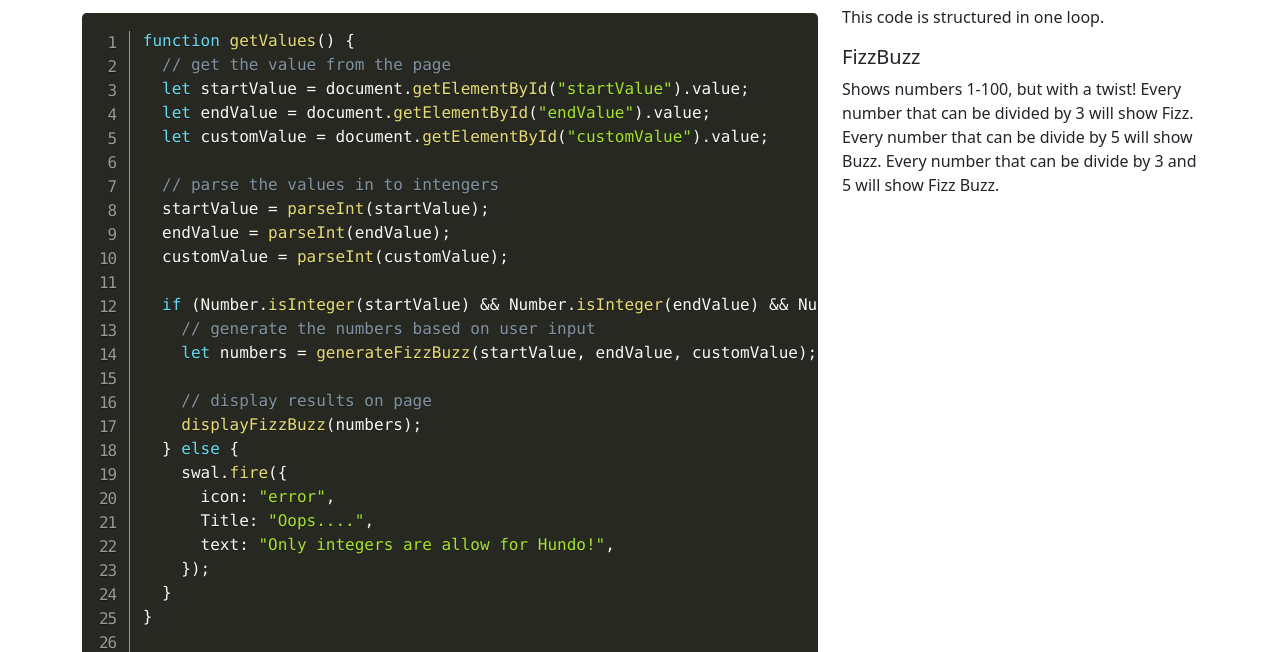
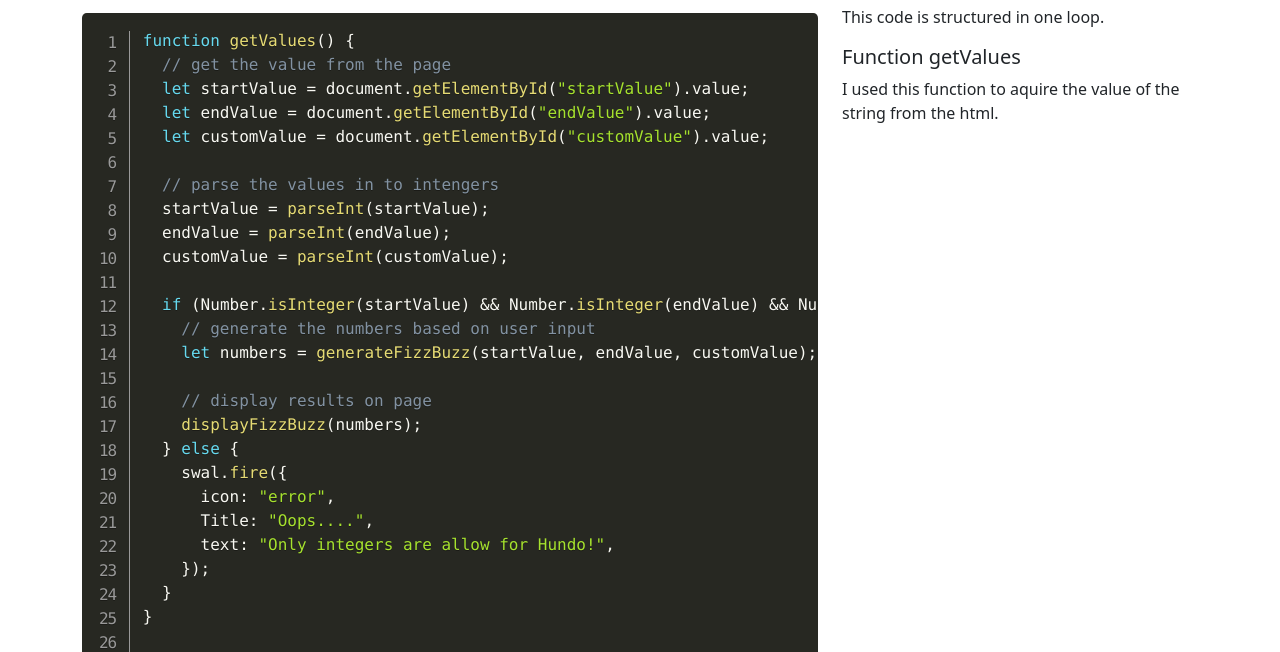
Before and after one commit to Travistybrown/fizzBuzz, a plain HTML site: page code.html in a window 1280 px wide. Shown: the part 145-797 px from the top of the page. Drawn offline with nearby package versions, Linux system fonts and the light colour scheme.

Commit message:
safddfsaafsd

```diff
--- a/code.html
+++ b/code.html
@@ -159,8 +159,8 @@ function displayFizzBuzz(numbers) {
         <!---Code Docs-->
         <div class="col-12 col-lg-4">
           <p>This code is structured in one loop.</p>
-          <h5>FizzBuzz</h5>
-          <p>Shows numbers 1-100, but with a twist! Every number that can be divided by 3 will show Fizz. Every number that can be divide by 5 will show Buzz. Every number that can be divide by 3 and 5 will show Fizz Buzz.</p>
+          <h5>Function getValues</h5>
+          <p>I used this function to aquire the value of the string from the html.</p>
         </div>
       </div>
     </main>
```
